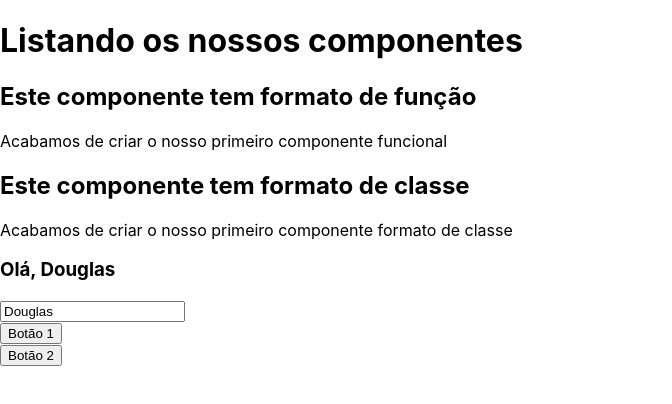
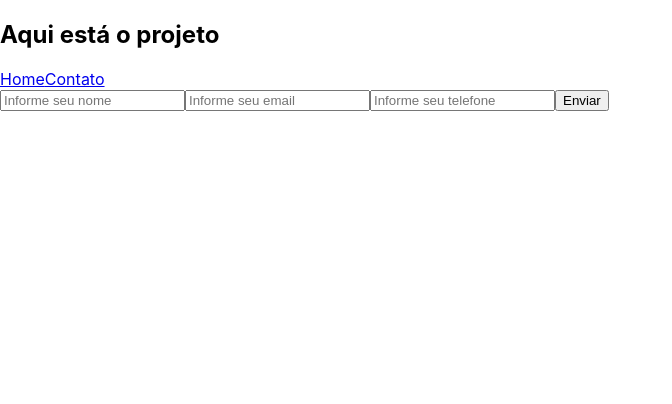
Before and after one commit to mrdouglasmorais/gama-react-ts, a React (Create React App) app: page /contato in a window 1280 px wide. Shown: the top 404 px of the page, without its empty margins (0-672 px from the left). Built offline with nearby package versions, Linux system fonts and the light colour scheme.

Commit message:
update routes

```diff
--- a/package.json
+++ b/package.json
@@ -12,6 +12,7 @@
     "@types/react-dom": "^17.0.9",
     "react": "^17.0.2",
     "react-dom": "^17.0.2",
+    "react-router-dom": "^6.2.2",
     "react-scripts": "5.0.0",
     "typescript": "^4.4.2",
     "web-vitals": "^2.1.0"
@@ -39,5 +40,8 @@
       "last 1 firefox version",
       "last 1 safari version"
     ]
+  },
+  "devDependencies": {
+    "@types/react-router-dom": "^5.3.3"
   }
 }
--- a/src/App.tsx
+++ b/src/App.tsx
@@ -1,30 +1,11 @@
 // importanção do React
 import React from 'react';
 
-// importação dos componentes
-import FunctionalComponent from './components/FunctionComponents';
-import ClassComponents from './components/ClassComponents';
+// importação de nossas rotas
+import Router from './routes'
 
-import PartOne from './components/Hooks/PartOne'
-
-import ButtonProps from './components/Props/Component'
-
-// componente no formato de função
 const App: React.FC = () => {
-  return(
-    <div>
-      <h1>Listando os nossos componentes</h1>
-      <FunctionalComponent/>
-      <ClassComponents/>
-      {/* importando adicionando ao código os componentes */}
-      <PartOne />
-
-      {/*  */}
-      <ButtonProps name="Botão 1" />
-      <ButtonProps name="Botão 2" />
-
-    </div>
-  );
+  return <Router />;
 }
 
 export default App;
--- a/src/components/Hooks/PartOne/index.tsx
+++ b/src/components/Hooks/PartOne/index.tsx
@@ -9,7 +9,7 @@ const PartOne: React.FC = () => {
   // iniciando o nosso componente com um valor em nosso estado
   return(
     <div>
-      <h3>Olá, {name}</h3>
+      <h3>Olá, {name}.</h3>
         <input type="text" placeholder="Informe seu nome"
         value={name} onChange={e => setName( e.target.value )}
         />
--- /dev/null
+++ b/src/routes.tsx
@@ -0,0 +1,25 @@
+
+
+import React from 'react';
+import { BrowserRouter, Routes, Route, Link } from 'react-router-dom';
+
+import Home from './views/Home'
+import Contato from './views/Contato'
+
+const Router: React.FC = () => {
+  return (
+    <BrowserRouter>
+      <div>
+        <h2>Aqui está o projeto</h2>
+        <Link to="/">Home</Link>
+        <Link to="/contato">Contato</Link>
+      </div>
+      <Routes>
+        <Route path="/" element={<Home />} />
+        <Route path="/contato" element={<Contato />} />
+      </Routes>
+    </BrowserRouter>
+  );
+}
+
+export default Router;
--- /dev/null
+++ b/src/views/Contato/index.tsx
@@ -0,0 +1,16 @@
+import React from 'react';
+
+// import { Container } from './styles';
+
+const Contato: React.FC = () => {
+  return (
+    <form>
+      <input type="text" placeholder="Informe seu nome"/>
+      <input type="text" placeholder="Informe seu email"/>
+      <input type="text" placeholder="Informe seu telefone"/>
+      <input type="submit" value="Enviar" />
+    </form>
+  );
+}
+
+export default Contato;
--- /dev/null
+++ b/src/views/Home/index.tsx
@@ -0,0 +1,25 @@
+import React from 'react';
+
+import FunctionalComponent from '../../components/FunctionComponents';
+import ClassComponents from '../../components/ClassComponents';
+
+import PartOne from '../../components/Hooks/PartOne';
+import ButtonProps from '../../components/Props/Component';
+
+const Home: React.FC = () => {
+  return(
+    <div>
+      <h1>Listando os nossos componentes</h1>
+      <FunctionalComponent/>
+      <ClassComponents/>
+      {/* importando adicionando ao código os componentes */}
+      {/* <PartOne /> */}
+
+      <ButtonProps name="Botão 1" />
+      <ButtonProps name="Botão 2" />
+      {/* invocando os componentes */}
+    </div>
+  );
+}
+
+export default Home;
```
Also changed, not shown: 1 other file (tests, documents, lock files or other folders).
